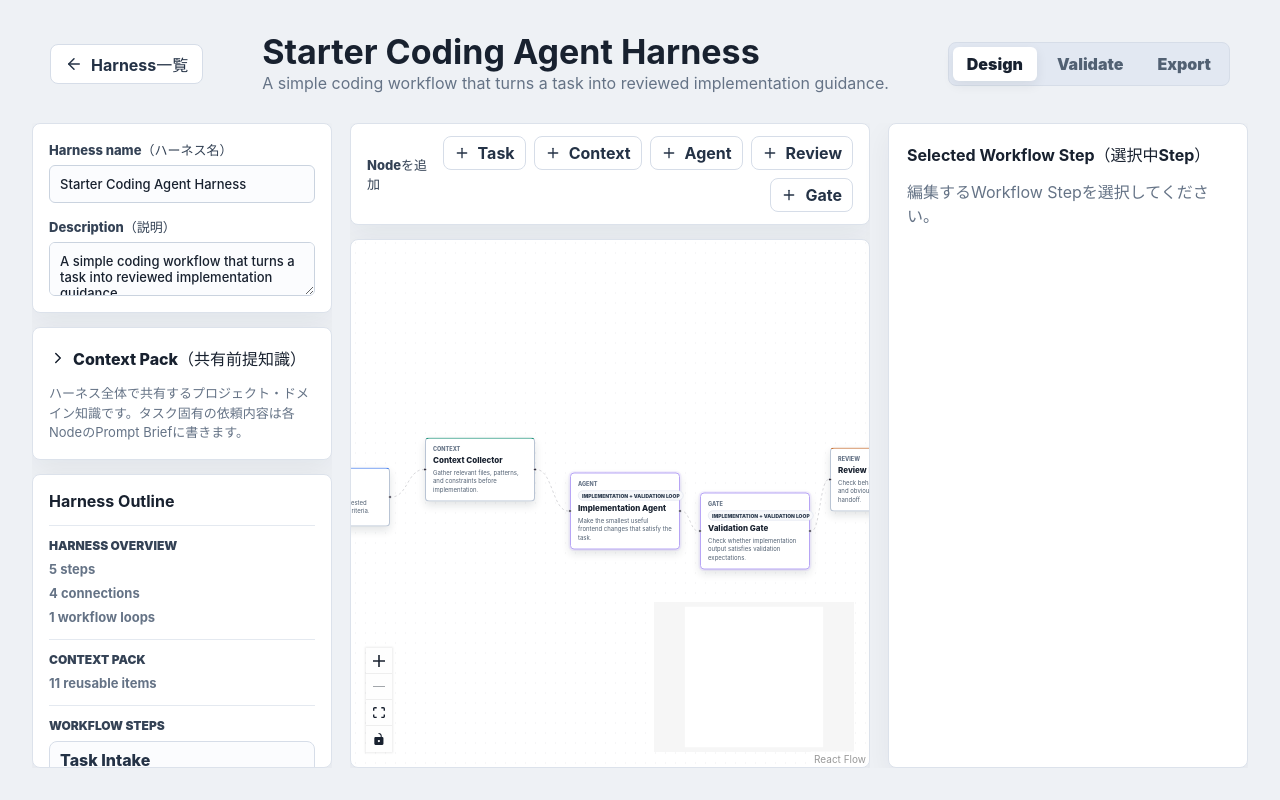
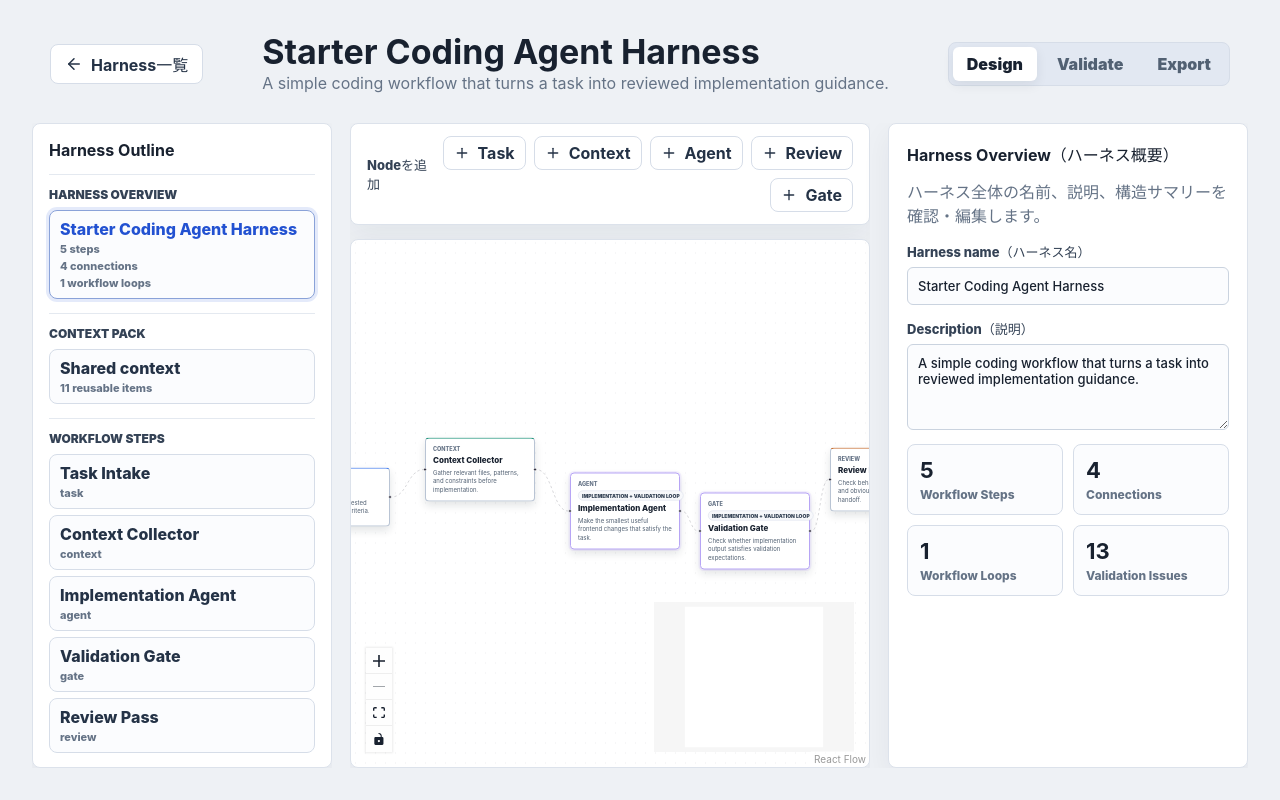
Before and after one commit to tonny-lec/harness-studio, a React (Vite) app: page / in a window 1280 px wide. Both pictures are taken after a click on the button 341 px from the left and 211 px from the top of the page. Built offline with nearby package versions, Linux system fonts and the light colour scheme.

Commit message:
Refine design workspace inspectors

```diff
--- a/src/App.tsx
+++ b/src/App.tsx
@@ -1,11 +1,11 @@
-import { useState } from "react";
+import { useEffect, useState } from "react";
 import { ArrowLeft } from "lucide-react";
-import { ContextPackEditor } from "./components/ContextPackEditor";
+import { ContextPackInspector } from "./components/ContextPackInspector";
 import { ExportPreview } from "./components/ExportPreview";
 import { HarnessCanvas } from "./components/HarnessCanvas";
 import { HarnessList } from "./components/HarnessList";
-import { HarnessMetadataEditor } from "./components/HarnessMetadataEditor";
 import { HarnessOutline } from "./components/HarnessOutline";
+import { HarnessOverviewInspector } from "./components/HarnessOverviewInspector";
 import { HarnessValidationPanel } from "./components/HarnessValidationPanel";
 import { NodeAddToolbar } from "./components/NodeAddToolbar";
 import { NodeEditor } from "./components/NodeEditor";
@@ -17,10 +17,12 @@ import { useHarnessStore } from "./store/harnessStore";
 import { validateHarness } from "./utils/validateHarness";
 
 type WorkspaceTab = "design" | "validate" | "export";
+type OverviewSelection = "harness" | "context" | null;
 
 export default function App() {
   const [selectedLoopId, setSelectedLoopId] = useState<string | null>(null);
   const [activeTab, setActiveTab] = useState<WorkspaceTab>("design");
+  const [selectedOverview, setSelectedOverview] = useState<OverviewSelection>("harness");
   const {
     harnesses,
     selectedHarnessId,
@@ -57,6 +59,11 @@ export default function App() {
     selectedHarness?.nodes.find((node) => node.id === selectedEdge?.target) ?? null;
   const validationIssues = selectedHarness ? validateHarness(selectedHarness) : [];
 
+  useEffect(() => {
+    setSelectedOverview("harness");
+    setSelectedLoopId(null);
+  }, [selectedHarnessId]);
+
   if (!selectedHarness) {
     return (
       <HarnessList
@@ -69,19 +76,29 @@ export default function App() {
   }
 
   const handleSelectNode = (nodeId: string | null) => {
+    setSelectedOverview(null);
     setSelectedLoopId(null);
     selectNode(nodeId);
   };
 
   const handleSelectEdge = (edgeId: string | null) => {
+    setSelectedOverview(null);
     setSelectedLoopId(null);
     selectEdge(edgeId);
   };
 
   const handleSelectLoop = (loopId: string | null) => {
+    setSelectedOverview(null);
     selectNode(null);
     selectEdge(null);
     setSelectedLoopId(loopId);
+  };
+
+  const handleSelectOverview = (selection: Exclude<OverviewSelection, null>) => {
+    selectNode(null);
+    selectEdge(null);
+    setSelectedLoopId(null);
+    setSelectedOverview(selection);
   };
 
   const handleAddLoop = () => {
@@ -124,18 +141,15 @@ export default function App() {
       {activeTab === "design" && (
         <div className="workspace-design-layout">
           <aside className="workspace-left-panel">
-            <HarnessMetadataEditor harness={selectedHarness} onChange={updateHarness} />
-            <ContextPackEditor
-              harnessId={selectedHarness.id}
-              contextPack={selectedHarness.contextPack}
-              onChange={updateContextPack}
-            />
             <HarnessOutline
               harness={selectedHarness}
               issues={validationIssues}
+              selectedOverview={selectedOverview}
               selectedNodeId={selectedNodeId}
               selectedEdgeId={selectedEdgeId}
               selectedLoopId={selectedLoopId}
+              onSelectHarnessOverview={() => handleSelectOverview("harness")}
+              onSelectContextPack={() => handleSelectOverview("context")}
               onSelectNode={handleSelectNode}
               onSelectEdge={handleSelectEdge}
               onSelectLoop={handleSelectLoop}
@@ -167,7 +181,19 @@ export default function App() {
             />
           </section>
 
-          {selectedEdge ? (
+          {selectedOverview === "harness" ? (
+            <HarnessOverviewInspector
+              harness={selectedHarness}
+              issues={validationIssues}
+              onChange={updateHarness}
+            />
+          ) : selectedOverview === "context" ? (
+            <ContextPackInspector
+              harnessId={selectedHarness.id}
+              contextPack={selectedHarness.contextPack}
+              onChange={updateContextPack}
+            />
+          ) : selectedEdge ? (
             <SelectedConnectionEditor
               edge={selectedEdge}
               sourceNode={selectedEdgeSource}
--- a/src/components/ContextPackEditor.tsx
+++ b/src/components/ContextPackEditor.tsx
@@ -6,6 +6,7 @@ type ContextPackEditorProps = {
   harnessId: string;
   contextPack: ContextPack;
   onChange: (updates: Partial<ContextPack>) => void;
+  defaultOpen?: boolean;
 };
 
 const parseLines = (value: string) =>
@@ -54,8 +55,13 @@ const fieldPlaceholders: Record<keyof ContextPack, string> = {
     "例:\n- 古いlocalStorageデータには新しいfieldが存在しない可能性がある\n- React Flowのcontrolled stateではonNodesChange/onEdgesChangeが必要",
 };
 
-export function ContextPackEditor({ harnessId, contextPack, onChange }: ContextPackEditorProps) {
-  const [isOpen, setIsOpen] = useState(false);
+export function ContextPackEditor({
+  harnessId,
+  contextPack,
+  onChange,
+  defaultOpen = false,
+}: ContextPackEditorProps) {
+  const [isOpen, setIsOpen] = useState(defaultOpen);
   const [drafts, setDrafts] = useState(draftFromPack(contextPack));
 
   useEffect(() => {
--- /dev/null
+++ b/src/components/ContextPackInspector.tsx
@@ -0,0 +1,29 @@
+import type { ContextPack } from "../types/harness";
+import { ContextPackEditor } from "./ContextPackEditor";
+
+type ContextPackInspectorProps = {
+  harnessId: string;
+  contextPack: ContextPack;
+  onChange: (updates: Partial<ContextPack>) => void;
+};
+
+export function ContextPackInspector({
+  harnessId,
+  contextPack,
+  onChange,
+}: ContextPackInspectorProps) {
+  return (
+    <aside className="side-panel">
+      <h2>Context Pack（共有前提知識）</h2>
+      <p className="empty-state">
+        ハーネス全体で再利用するプロジェクト・ドメイン知識を編集します。
+      </p>
+      <ContextPackEditor
+        harnessId={harnessId}
+        contextPack={contextPack}
+        onChange={onChange}
+        defaultOpen
+      />
+    </aside>
+  );
+}
--- a/src/components/HarnessOutline.tsx
+++ b/src/components/HarnessOutline.tsx
@@ -4,9 +4,12 @@ import type { Harness, HarnessValidationIssue } from "../types/harness";
 type HarnessOutlineProps = {
   harness: Harness;
   issues: HarnessValidationIssue[];
+  selectedOverview: "harness" | "context" | null;
   selectedNodeId: string | null;
   selectedEdgeId: string | null;
   selectedLoopId: string | null;
+  onSelectHarnessOverview: () => void;
+  onSelectContextPack: () => void;
   onSelectNode: (nodeId: string) => void;
   onSelectEdge: (edgeId: string) => void;
   onSelectLoop: (loopId: string) => void;
@@ -31,9 +34,12 @@ const loopStatus = (issues: HarnessValidationIssue[], loopId: string) => {
 export function HarnessOutline({
   harness,
   issues,
+  selectedOverview,
   selectedNodeId,
   selectedEdgeId,
   selectedLoopId,
+  onSelectHarnessOverview,
+  onSelectContextPack,
   onSelectNode,
   onSelectEdge,
   onSelectLoop,
@@ -52,14 +58,28 @@ export function HarnessOutline({
 
       <section className="outline-section">
         <h3>Harness Overview</h3>
-        <p>{harness.nodes.length} steps</p>
-        <p>{harness.edges.length} connections</p>
-        <p>{harness.loops.length} workflow loops</p>
+        <button
+          className={selectedOverview === "harness" ? "outline-item is-selected" : "outline-item"}
+          type="button"
+          onClick={onSelectHarnessOverview}
+        >
+          <span>{harness.name}</span>
+          <small>{harness.nodes.length} steps</small>
+          <small>{harness.edges.length} connections</small>
+          <small>{harness.loops.length} workflow loops</small>
+        </button>
       </section>
 
       <section className="outline-section">
         <h3>Context Pack</h3>
-        <p>{contextPackCount} reusable items</p>
+        <button
+          className={selectedOverview === "context" ? "outline-item is-selected" : "outline-item"}
+          type="button"
+          onClick={onSelectContextPack}
+        >
+          <span>Shared context</span>
+          <small>{contextPackCount} reusable items</small>
+        </button>
       </section>
 
       <section className="outline-section">
--- /dev/null
+++ b/src/components/HarnessOverviewInspector.tsx
@@ -0,0 +1,63 @@
+import type { KeyboardEvent } from "react";
+import type { Harness, HarnessValidationIssue } from "../types/harness";
+
+type HarnessOverviewInspectorProps = {
+  harness: Harness;
+  issues: HarnessValidationIssue[];
+  onChange: (updates: Pick<Partial<Harness>, "name" | "description">) => void;
+};
+
+const stopKeyboardPropagation = (event: KeyboardEvent<HTMLInputElement | HTMLTextAreaElement>) => {
+  event.stopPropagation();
+};
+
+export function HarnessOverviewInspector({
+  harness,
+  issues,
+  onChange,
+}: HarnessOverviewInspectorProps) {
+  return (
+    <aside className="side-panel">
+      <h2>Harness Overview（ハーネス概要）</h2>
+      <p className="empty-state">ハーネス全体の名前、説明、構造サマリーを確認・編集します。</p>
+
+      <label>
+        Harness name（ハーネス名）
+        <input
+          value={harness.name}
+          onKeyDown={stopKeyboardPropagation}
+          onChange={(event) => onChange({ name: event.target.value })}
+        />
+      </label>
+
+      <label>
+        Description（説明）
+        <textarea
+          value={harness.description}
+          rows={4}
+          onKeyDown={stopKeyboardPropagation}
+          onChange={(event) => onChange({ description: event.target.value })}
+        />
+      </label>
+
+      <div className="overview-stats" aria-label="Harness summary（ハーネスサマリー）">
+        <span>
+          <strong>{harness.nodes.length}</strong>
+          Workflow Steps
+        </span>
+        <span>
+          <strong>{harness.edges.length}</strong>
+          Connections
+        </span>
+        <span>
+          <strong>{harness.loops.length}</strong>
+          Workflow Loops
+        </span>
+        <span>
+          <strong>{issues.length}</strong>
+          Validation Issues
+        </span>
+      </div>
+    </aside>
+  );
+}
--- a/src/components/NodeEditor.tsx
+++ b/src/components/NodeEditor.tsx
@@ -27,9 +27,7 @@ export function NodeEditor({ node, onChange, onDelete, children }: NodeEditorPro
   return (
     <aside className="side-panel">
       <h2>Selected Workflow Step（選択中Step）</h2>
-      <p className="empty-state">
-        選択中Stepの基本情報だけを編集します。Prompt Briefはメイン領域で編集します。
-      </p>
+      <p className="empty-state">選択中Stepの基本情報、Prompt Brief、Step Contractを編集します。</p>
       <label>
         Name（名前）
         <input
--- a/src/styles.css
+++ b/src/styles.css
@@ -505,14 +505,39 @@ h2 {
 }
 
 .side-panel .prompt-brief-panel,
+.side-panel .context-pack-panel,
 .side-panel .step-contract-panel {
   border: 1px solid #e4e9f0;
   box-shadow: none;
 }
 
 .side-panel .prompt-brief-grid,
+.side-panel .context-pack-grid,
 .side-panel .step-contract-grid {
   grid-template-columns: 1fr;
+}
+
+.overview-stats {
+  display: grid;
+  grid-template-columns: repeat(2, minmax(0, 1fr));
+  gap: 10px;
+}
+
+.overview-stats span {
+  display: grid;
+  gap: 4px;
+  padding: 12px;
+  color: #657386;
+  background: #fbfcfe;
+  border: 1px solid #d6dde8;
+  border-radius: 8px;
+  font-size: 12px;
+  font-weight: 800;
+}
+
+.overview-stats strong {
+  color: #18212f;
+  font-size: 22px;
 }
 
 .side-panel label {
```
